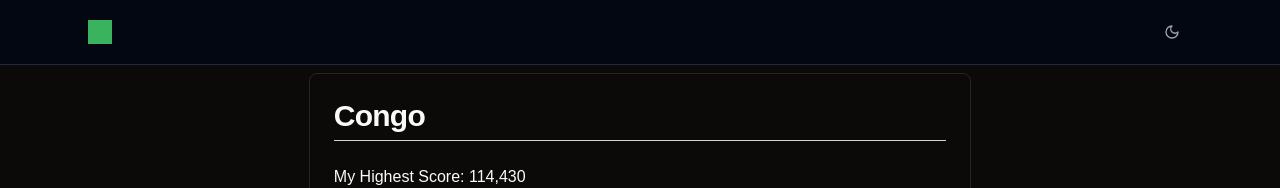
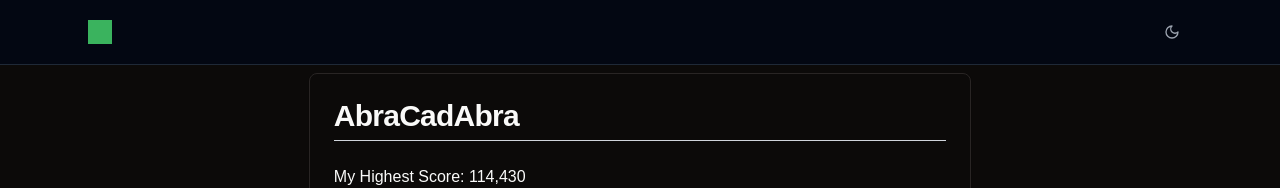
Before and after one commit to Logan-Roelofs/pinball-strategy-website, a Next.js app: page /pinball/abracadabra in a window 1280 px wide. Shown: the top 188 px of the page. Built offline with nearby package versions, Linux system fonts and the light colour scheme; grey boxes are pictures that could not be loaded.

Commit message:
update name

```diff
--- a/app/page.tsx
+++ b/app/page.tsx
@@ -26,7 +26,7 @@ const books = [
   },
   {
     link: '/pinball/abracadabra',
-    title: "abracadabra",
+    title: "AbraCadAbra",
     description: "Gottlieb's 1975 (Electro) Mechanical pinball machine, featuring some magical shot and a lot of drop targets."
   },
 ]
--- a/app/pinball/abracadabra/page.tsx
+++ b/app/pinball/abracadabra/page.tsx
@@ -9,7 +9,7 @@ export default function Page() {
         <main className="w-full md:w-3/5">
           <Card className="flex flex-col max-h-screen max-h-fit">
             <CardHeader>
-              <CardTitle className="text-3xl font-bold">Congo</CardTitle>
+              <CardTitle className="text-3xl font-bold">AbraCadAbra</CardTitle>
               <hr className="my-4 border-t border-gray-300" />
             </CardHeader>
             <CardContent>
```
